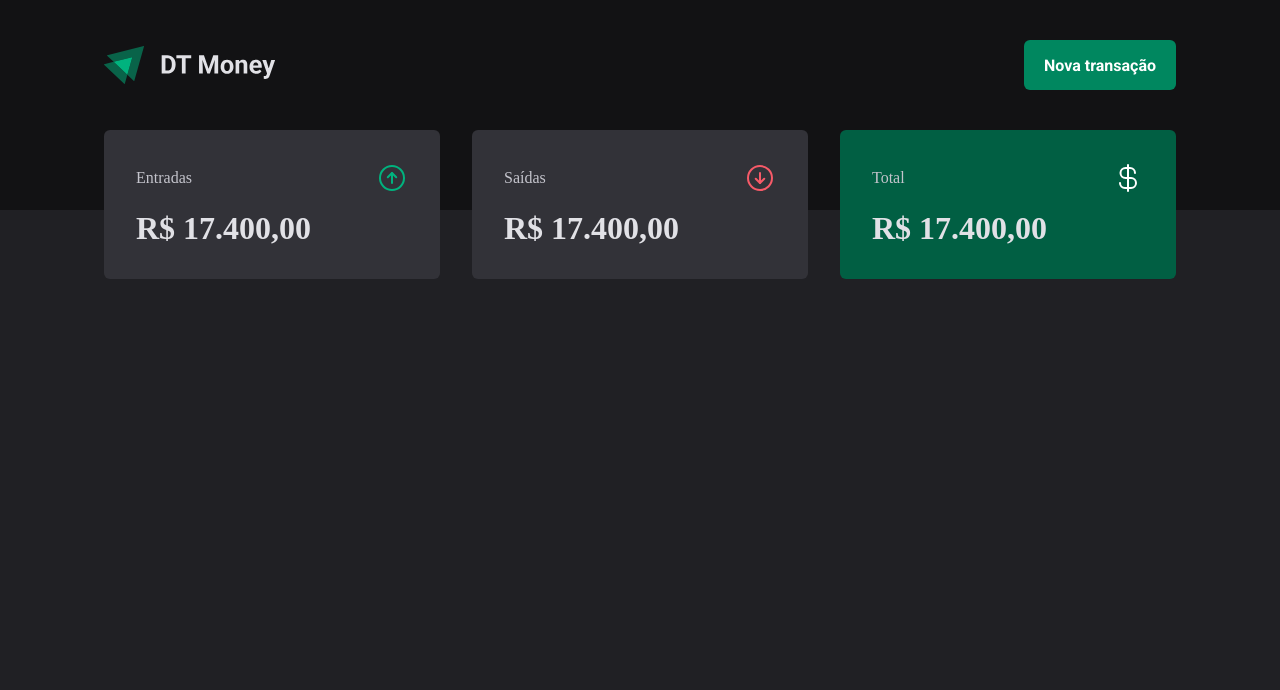
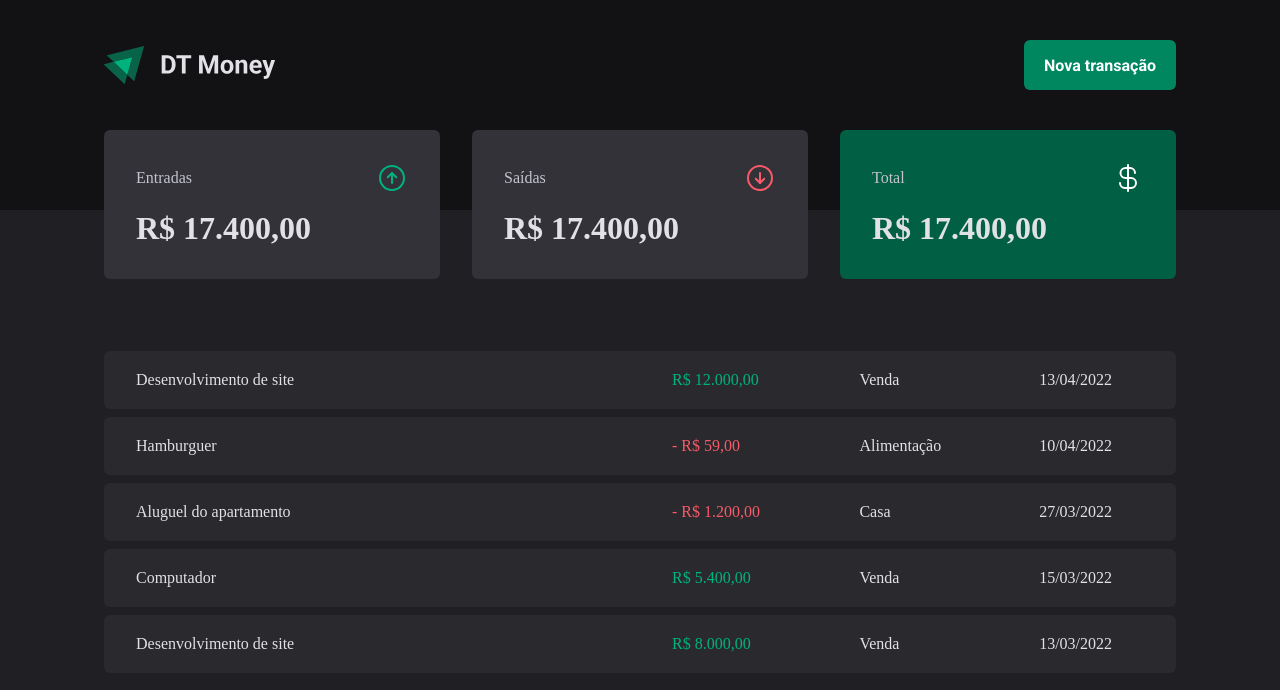
Before and after one commit to Urias01/dt-money, a React (Vite) app: page / in a window 1280 px wide. Shown: the top 690 px of the page. Built offline with nearby package versions, Linux system fonts and the light colour scheme.

Commit message:
create transactions table

```diff
--- a/src/pages/Transactions/index.tsx
+++ b/src/pages/Transactions/index.tsx
@@ -1,11 +1,69 @@
 import { Header } from "../../components/Header";
 import { Summary } from "../../components/Sumarry";
+import { PriceHighlight, TransactionsContainer, TransactionsTable } from "./styles";
 
 export function Transactions() {
   return (
     <div>
       <Header />
       <Summary />
+
+      <TransactionsContainer>
+        <TransactionsTable>
+          <tbody>
+            <tr>
+              <td width="50%">Desenvolvimento de site</td>
+              <td>
+                <PriceHighlight variant="income">
+                  R$ 12.000,00
+                </PriceHighlight>
+              </td>
+              <td>Venda</td>
+              <td>13/04/2022</td>
+            </tr>
+            <tr>
+              <td width="50%">Hamburguer</td>
+              <td>
+                <PriceHighlight variant="outcome">
+                  - R$ 59,00
+                </PriceHighlight>
+              </td>
+              <td>Alimentação</td>
+              <td>10/04/2022</td>
+            </tr>
+            <tr>
+              <td width="50%">Aluguel do apartamento</td>
+              <td>
+                <PriceHighlight variant="outcome">
+                  - R$ 1.200,00
+                </PriceHighlight>
+              </td>
+              <td>Casa</td>
+              <td>27/03/2022</td>
+            </tr>
+            <tr>
+              <td width="50%">Computador</td>
+              <td>
+                <PriceHighlight variant="income">
+                  R$ 5.400,00
+                </PriceHighlight>
+              </td>
+              <td>Venda</td>
+              <td>15/03/2022</td>
+            </tr>
+            <tr>
+              <td width="50%">Desenvolvimento de site</td>
+              <td>
+                <PriceHighlight variant="income">
+                  R$ 8.000,00
+                </PriceHighlight>
+              </td>
+              <td>Venda</td>
+              <td>13/03/2022</td>
+            </tr>
+          </tbody>
+        </TransactionsTable>
+      </TransactionsContainer>
     </div>
   )
 }
--- a/src/pages/Transactions/styles.ts
+++ b/src/pages/Transactions/styles.ts
@@ -0,0 +1,38 @@
+import styled from "styled-components";
+
+export const TransactionsContainer = styled.main`
+  width: 100%;
+  max-width: 1120px;
+  margin: 4rem auto 0;
+  padding: 0 1.5rem;
+`
+
+export const TransactionsTable = styled.table`
+  width: 100%;
+  border-collapse: separate;
+  border-spacing: 0 0.5rem;
+  // margin-top: 1.5rem;
+
+  td {
+    padding: 1.25rem 2rem;
+    background-color: ${props => props.theme['gray-700']};
+
+    &:first-child {
+      border-top-left-radius: 6px;
+      border-bottom-left-radius: 6px;
+    }
+
+    &:last-child {
+      border-top-right-radius: 6px;
+      border-bottom-right-radius: 6px;
+    }
+  }
+`
+
+interface PriceHighlightProps {
+  variant: 'income' | 'outcome'
+}
+
+export const PriceHighlight = styled.span<PriceHighlightProps>`
+  color: ${props => props.variant === 'income' ? props.theme['green-300'] : props.theme['red-300']}
+`
```
